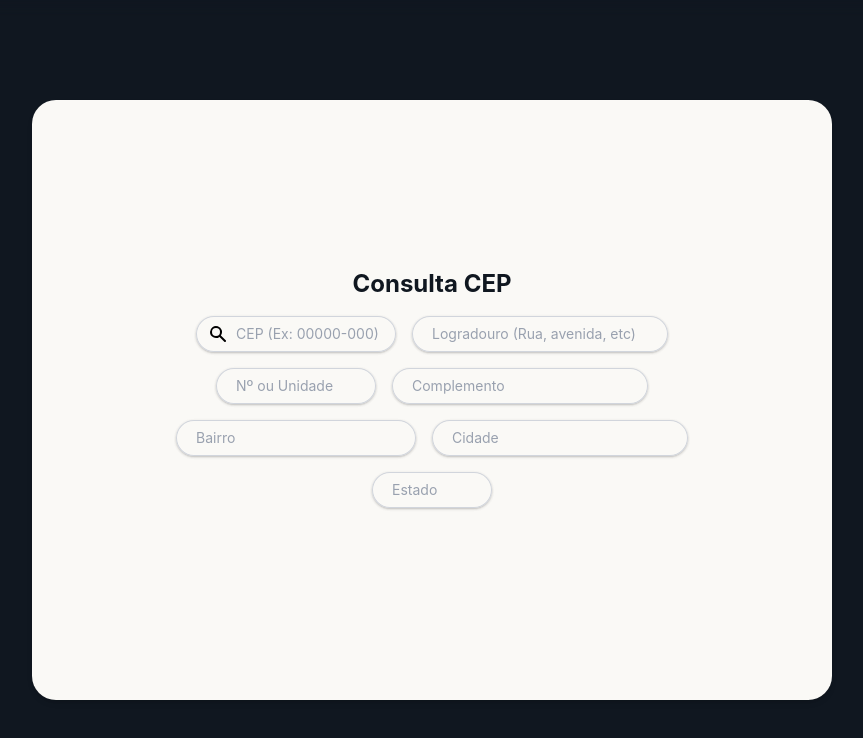
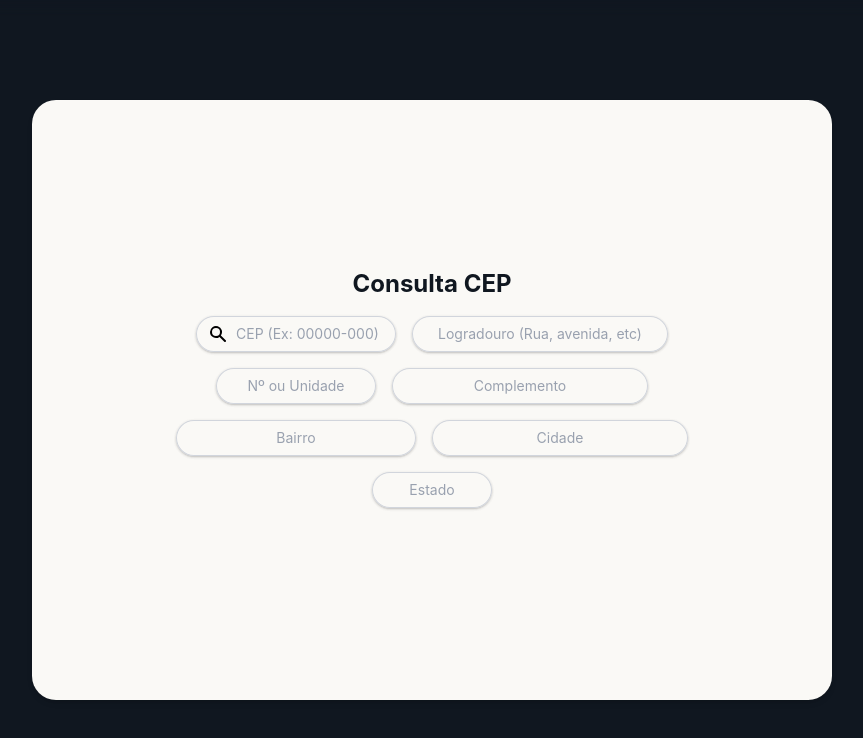
Before and after one commit to caiohenrqq/desafio-tecnico-front-end-ag-sistemas, a React (Vite) app: page / in a window 1280 px wide. Both pictures are taken after a click on the button "Vamos lá!". Shown: the top 738 px of the page, without its empty margins (208-1071 px from the left). Built offline with nearby package versions, Linux system fonts and the light colour scheme.

Commit message:
Alinha nome dos inputs ao centro do label

```diff
--- a/src/Consulta.tsx
+++ b/src/Consulta.tsx
@@ -5,18 +5,27 @@ interface forwardRefProps {
   forwardRef: any;// mudar isso <<<<<
 }
 
-const Consulta: React.FC<forwardRefProps> = ({ forwardRef}) => {
+const Consulta: React.FC<forwardRefProps> = ({ forwardRef }) => {
+  const [cep, setCEP] = useState<string>('');
   const [logradouro, setLogradouro] = useState<string>('');
   const [bairro, setBairro] = useState<string>('');
   const [cidade, setCidade] = useState<string>('');
   const [estado, setEstado] = useState<string>('');
 
+  const limpaCampos = () => {
+    setLogradouro('');
+    setBairro('');
+    setCidade('');
+    setEstado('');
+  }
 
   const implementacaoCEP = (event: React.ChangeEvent<HTMLInputElement>) => {
+
     // Usando Regex com Replace para substituir qualquer coisa que não seja número.
     const cep = event.target.value.replace(/\D/g, '');
+    if (!cep) return;
 
-    if (!cep) return;
+    if (cep != null && cep.length > 8) {
 
     fetch(`https://viacep.com.br/ws/${cep}/json`).then(res => res.json()).then(data => {
       setLogradouro(data.logradouro);
@@ -26,7 +35,10 @@ const Consulta: React.FC<forwardRefProps> = ({ forwardRef}) => {
     })
 
     .catch(error => console.error('Erro ao encontrar CEP:', error));
+    limpaCampos();
   };
+  alert('Formato inválido! Exemplo de formato: 00000-000.')
+}
   return (
     <div
       ref={forwardRef}
@@ -44,7 +56,8 @@ const Consulta: React.FC<forwardRefProps> = ({ forwardRef}) => {
               type="text"
               className="block w-full rounded-3xl border-0 py-1.5 pl-10 text-gray-900 shadow-sm ring-1 ring-inset ring-gray-300 placeholder:text-gray-400 focus:ring-2 focus:ring-inset focus:ring-indigo-600 sm:text-sm sm:leading-6"
               placeholder="CEP (Ex: 00000-000)"
-              onBlur={implementacaoCEP} // <--
+              onBlur={implementacaoCEP}
+
             />
             <div className="absolute inset-y-0 left-0 flex items-center pl-3">
               <svg
@@ -66,7 +79,7 @@ const Consulta: React.FC<forwardRefProps> = ({ forwardRef}) => {
           <div className="relative w-1/2 rounded-3xl shadow-sm">
             <input
               type="text"
-              className="block w-full rounded-3xl border-0 py-1.5 pl-5 text-gray-900 shadow-sm ring-1 ring-inset ring-gray-300 placeholder:text-gray-400 focus:ring-2 focus:ring-inset focus:ring-indigo-600 sm:text-sm sm:leading-6"
+              className="block w-full rounded-3xl border-0 py-1.5 text-center text-gray-900 shadow-sm ring-1 ring-inset ring-gray-300 placeholder:text-gray-400 focus:ring-2 focus:ring-inset focus:ring-indigo-600 sm:text-sm sm:leading-6"
               placeholder="Logradouro (Rua, avenida, etc)"
               value={logradouro}
               onChange={implementacaoCEP}
@@ -77,7 +90,7 @@ const Consulta: React.FC<forwardRefProps> = ({ forwardRef}) => {
           <div className="relative w-40 rounded-3xl shadow-sm">
             <input
               type="text"
-              className="block w-full rounded-3xl border-0 py-1.5 pl-5 text-gray-900 shadow-sm ring-1 ring-inset ring-gray-300 placeholder:text-gray-400 focus:ring-2 focus:ring-inset focus:ring-indigo-600 sm:text-sm sm:leading-6"
+              className="block w-full rounded-3xl border-0 py-1.5 text-center text-gray-900 shadow-sm ring-1 ring-inset ring-gray-300 placeholder:text-gray-400 focus:ring-2 focus:ring-inset focus:ring-indigo-600 sm:text-sm sm:leading-6"
               placeholder="Nº ou Unidade"
             />
           </div>
@@ -86,7 +99,7 @@ const Consulta: React.FC<forwardRefProps> = ({ forwardRef}) => {
           <div className="relative w-1/2 rounded-3xl shadow-sm">
             <input
               type="text"
-              className="block w-full rounded-3xl border-0 py-1.5 pl-5 text-gray-900 shadow-sm ring-1 ring-inset ring-gray-300 placeholder:text-gray-400 focus:ring-2 focus:ring-inset focus:ring-indigo-600 sm:text-sm sm:leading-6"
+              className="block text-center w-full rounded-3xl border-0 py-1.5 text-gray-900 shadow-sm ring-1 ring-inset ring-gray-300 placeholder:text-gray-400 focus:ring-2 focus:ring-inset focus:ring-indigo-600 sm:text-sm sm:leading-6"
               placeholder="Complemento"
             />
           </div>
@@ -95,7 +108,7 @@ const Consulta: React.FC<forwardRefProps> = ({ forwardRef}) => {
           <div className="relative w-60 rounded-3xl shadow-sm">
             <input
               type="text"
-              className="block w-full rounded-3xl border-0 py-1.5 pl-5 text-gray-900 shadow-sm ring-1 ring-inset ring-gray-300 placeholder:text-gray-400 focus:ring-2 focus:ring-inset focus:ring-indigo-600 sm:text-sm sm:leading-6"
+              className="block text-center w-full rounded-3xl border-0 py-1.5 text-gray-900 shadow-sm ring-1 ring-inset ring-gray-300 placeholder:text-gray-400 focus:ring-2 focus:ring-inset focus:ring-indigo-600 sm:text-sm sm:leading-6"
               placeholder="Bairro"
               value={bairro}
               onChange={implementacaoCEP}
@@ -106,7 +119,7 @@ const Consulta: React.FC<forwardRefProps> = ({ forwardRef}) => {
           <div className="relative w-1/2 rounded-3xl shadow-sm">
             <input
               type="text"
-              className="block w-full rounded-3xl border-0 py-1.5 pl-5 text-gray-900 shadow-sm ring-1 ring-inset ring-gray-300 placeholder:text-gray-400 focus:ring-2 focus:ring-inset focus:ring-indigo-600 sm:text-sm sm:leading-6"
+              className="block w-full rounded-3xl border-0 py-1.5 text-center text-gray-900 shadow-sm ring-1 ring-inset ring-gray-300 placeholder:text-gray-400 focus:ring-2 focus:ring-inset focus:ring-indigo-600 sm:text-sm sm:leading-6"
               placeholder="Cidade"
               value={cidade}
               onChange={implementacaoCEP}
@@ -117,7 +130,7 @@ const Consulta: React.FC<forwardRefProps> = ({ forwardRef}) => {
           <div className="relative w-30 rounded-3xl shadow-sm">
             <input
               type="text"
-              className="block w-full rounded-3xl border-0 py-1.5 pl-5 text-gray-900 shadow-sm ring-1 ring-inset ring-gray-300 placeholder:text-gray-400 focus:ring-2 focus:ring-inset focus:ring-indigo-600 sm:text-sm sm:leading-6"
+              className="block w-full rounded-3xl border-0 py-1.5 text-center text-gray-900 shadow-sm ring-1 ring-inset ring-gray-300 placeholder:text-gray-400 focus:ring-2 focus:ring-inset focus:ring-indigo-600 sm:text-sm sm:leading-6"
               placeholder="Estado"
               value={estado}
               onChange={implementacaoCEP}
```
